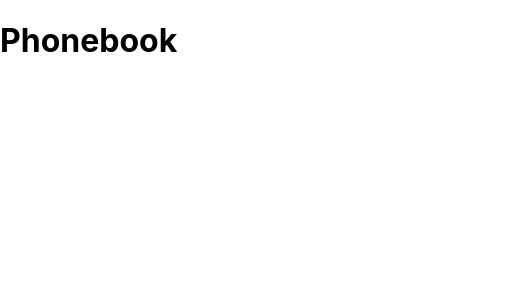
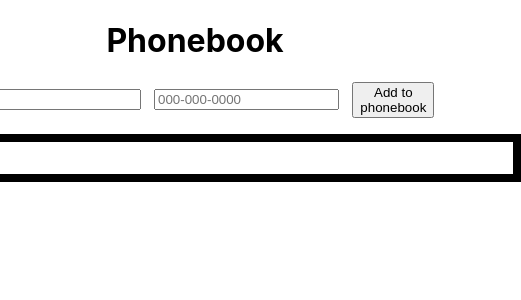
Before and after one commit to R-JG/FSO--Phonebook--Client, a React (Create React App) app: page / in a window 390 px wide. Shown: the top 300 px of the page, 521 px wide, since content can reach past the window. Built offline with nearby package versions, Linux system fonts and the light colour scheme.

Commit message:
Add form to update the phonebook. Map the phonebook data to display entries.

```diff
--- a/src/components/App.js
+++ b/src/components/App.js
@@ -5,6 +5,23 @@ import Entry from './Entry';
 const App = () => {
 
     const [ phonebookData, setPhonebookData ] = useState([]);
+    const [ formData, setFormData ] = useState({
+        name: '', phoneNumber: ''
+    });
+
+    const updateFormProperty = (key, value) => {
+        setFormData({
+            ...formData,
+            [key]: value
+        });
+    };
+
+    const addEntry = () => {
+        if (phonebookData.some(entry =>
+            (entry.phoneNumber === formData.phoneNumber))
+        ) return alert('This phone number already exists in the phonebook.');
+        setPhonebookData(phonebookData.concat(formData));
+    };
 
     return (
         <div className='App' >
@@ -12,9 +29,19 @@ const App = () => {
                 <h1 className='header--title' >Phonebook</h1>
             </header>
             <main>
-                <EntryForm />
+                <EntryForm
+                    formData={formData}
+                    setFormData={setFormData}
+                    updateFormProperty={updateFormProperty}
+                    addEntry={addEntry}
+                />
                 <ul className='entry-list' >
-                    {phonebookData.map(entry => <Entry />)}
+                    {phonebookData.map(entry =>
+                        <Entry
+                            key={entry.name + entry.phoneNumber}
+                            name={entry.name}
+                            phoneNumber={entry.phoneNumber}
+                        />)}
                 </ul>
             </main>
         </div>
--- a/src/components/Entry.js
+++ b/src/components/Entry.js
@@ -1,9 +1,14 @@
 import React from 'react';
 
-const Entry = () => {
+const Entry = ({ name, phoneNumber }) => {
     return (
         <li className='Entry' >
-
+            <h4 className='entry--name'>
+                {name}
+            </h4>
+            <h4 className='entry--phone-number' >
+                {phoneNumber}
+            </h4>
         </li>
     );
 };
--- a/src/components/EntryForm.js
+++ b/src/components/EntryForm.js
@@ -1,9 +1,65 @@
 import React from 'react';
 
-const EntryForm = () => {
+const EntryForm = ({
+    formData,
+    setFormData,
+    updateFormProperty,
+    addEntry,
+}) => {
+
+    const handleNameInput = event => {
+        updateFormProperty('name', event.target.value)
+    };
+
+    const processTelString = string => {
+        return string.slice(0, -1) + '-' + string.slice(string.length - 1);
+    };
+
+    // Process the input value in order to place hyphens
+    // to separate the characters into groups of three, three, and four.
+    const handleTelInput = event => {
+        let value = event.target.value;
+        if (value.length === 13) return;
+        if ((value.length === 4)
+        && (value.charAt(value.length - 1) !== '-')) {
+            value = processTelString(value);
+        };
+        if ((value.length === 8)
+        && (value.charAt(value.length - 1) !== '-')) {
+            value = processTelString(value);
+        };
+        updateFormProperty('phoneNumber', value);
+    };
+
+    const handleFormSubmit = (event) => {
+        event.preventDefault();
+        addEntry();
+        setFormData({
+            name: '', phoneNumber: ''
+        });
+    };
+
     return (
-        <form className='EntryForm' >
-
+        <form
+            className='EntryForm'
+            onSubmit={handleFormSubmit} >
+            <input
+                className='input--name'
+                type='text'
+                value={formData.name}
+                onChange={handleNameInput}
+            />
+            <input
+                className='input--phone-number'
+                type='tel'
+                pattern='[0-9]{3}-[0-9]{3}-[0-9]{4}'
+                placeholder='000-000-0000'
+                value={formData.phoneNumber}
+                onChange={handleTelInput}
+            />
+            <button className='button--submit' >
+                Add to phonebook
+            </button>
         </form>
     );
 };
--- a/src/index.css
+++ b/src/index.css
@@ -7,7 +7,51 @@ body {
   -moz-osx-font-smoothing: grayscale;
 }
 
-code {
-  font-family: source-code-pro, Menlo, Monaco, Consolas, 'Courier New',
-    monospace;
+.App {
+  display: flex;
+  flex-direction: column;
+  justify-content: flex-start;
+  align-items: center;
 }
+
+.EntryForm {
+  display: flex;
+  flex-direction: row;
+  justify-content: space-evenly;
+  align-items: center;
+}
+
+.input--name {
+  margin-inline: 0.5em;
+}
+
+.input--phone-number {
+  margin-inline: 0.5em;
+}
+
+.button--submit {
+  margin-inline: 0.5em;
+}
+
+.entry-list {
+  width: 100%;
+  padding-inline: 2em;
+  padding-top: 2em;
+  border: 0.5em solid black;
+  display: flex;
+  flex-direction: column;
+  justify-content: flex-start;
+  align-items: flex-start;
+}
+
+.Entry {
+  margin-bottom: 2em;
+}
+
+.entry--name {
+  margin: 0;
+}
+
+.entry--phone-number {
+  margin: 0;
+}
```
